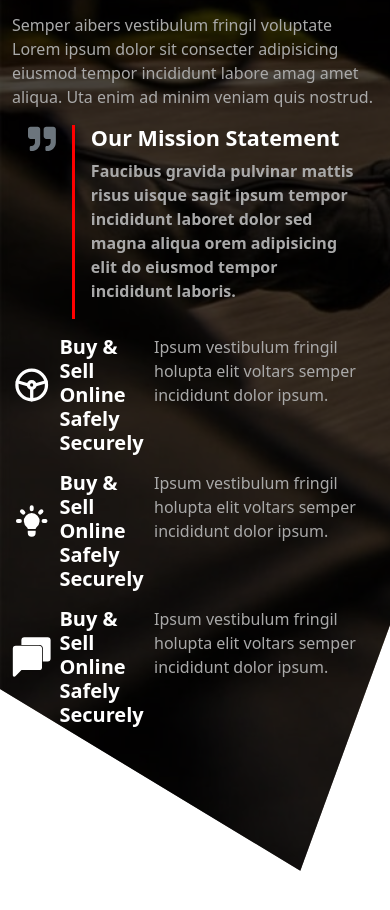
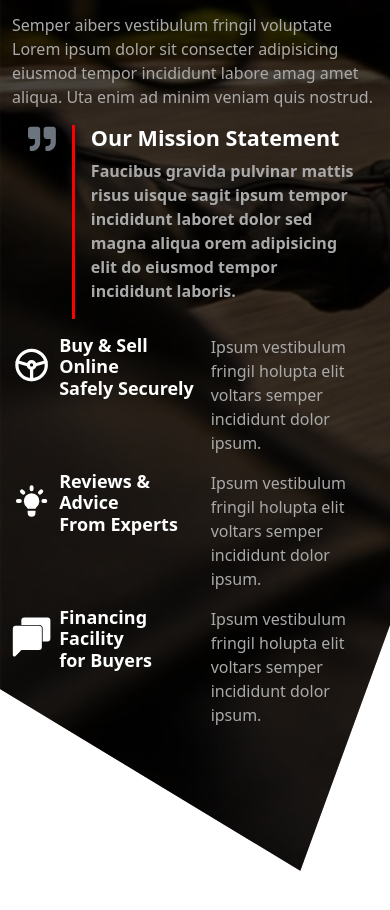
Before and after one commit to forhadmia1/Intern_task1, a React (Create React App) app: page / in a window 390 px wide. Shown: the part 2205-3115 px from the top of the page. Built offline with nearby package versions, Linux system fonts and the light colour scheme.

Commit message:
responsive issue fix

```diff
--- a/src/components/mainHeader/MainHeader.css
+++ b/src/components/mainHeader/MainHeader.css
@@ -22,6 +22,10 @@
   right: -500px;
   transition: 0.5s;
   display: none;
+}
+
+.d-link {
+  font-size: 16px !important;
 }
 
 .d-link:hover {
--- a/src/components/ourMission/OurMission.jsx
+++ b/src/components/ourMission/OurMission.jsx
@@ -11,7 +11,7 @@ const OurMission = () => {
         <section id='mission'>
             <div className='mission-container py-5'>
                 <Container className='py-5'>
-                    <Row md={1} lg={2} className='pb-5'>
+                    <Row xs={1} md={1} lg={2} className='pb-5'>
                         <Col>
                             <div className='text-white left-side'>
                                 <p className=''>TAKING RIDES TO A NEWER LEVEL</p>
@@ -41,14 +41,14 @@ const OurMission = () => {
                                 </div>
                                 <div className='d-flex gap-2 mission-card align-items-md-center'>
                                     <HiLightBulb />
-                                    <h5 className='fw-bold m-0'>Buy & Sell Online <br />
-                                        Safely Securely</h5>
+                                    <h5 className='fw-bold m-0'>Reviews & Advice <br />
+                                        From Experts</h5>
                                     <p className='mission-text-color m-0'>Ipsum vestibulum fringil holupta elit voltars semper incididunt dolor ipsum.</p>
                                 </div>
                                 <div className='d-flex gap-2 mission-card align-items-md-center'>
                                     <SiGooglechat />
-                                    <h5 className='fw-bold m-0'>Buy & Sell Online <br />
-                                        Safely Securely</h5>
+                                    <h5 className='fw-bold m-0'>Financing Facility <br />
+                                        for Buyers</h5>
                                     <p className='mission-text-color m-0'>Ipsum vestibulum fringil holupta elit voltars semper incididunt dolor ipsum.</p>
                                 </div>
                             </div>
--- a/src/components/ourMission/ourmission.css
+++ b/src/components/ourMission/ourmission.css
@@ -55,3 +55,17 @@
 .mission-card>svg {
     font-size: 100px;
 }
+
+@media only screen and (max-width: 600px) {
+    .mission-card>svg {
+        font-size: 60px;
+    }
+
+    .mission-text-color {
+        flex-basis: 70%;
+    }
+
+    .mission-card>h5 {
+        font-size: 18px;
+    }
+}
```
